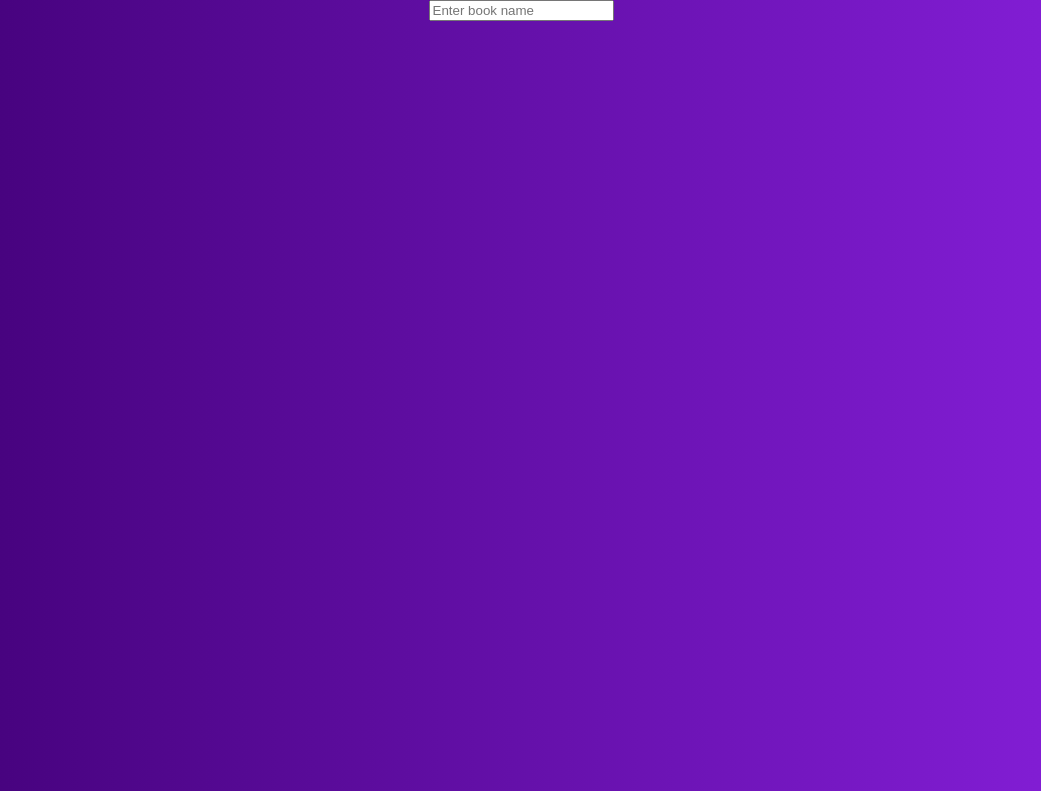
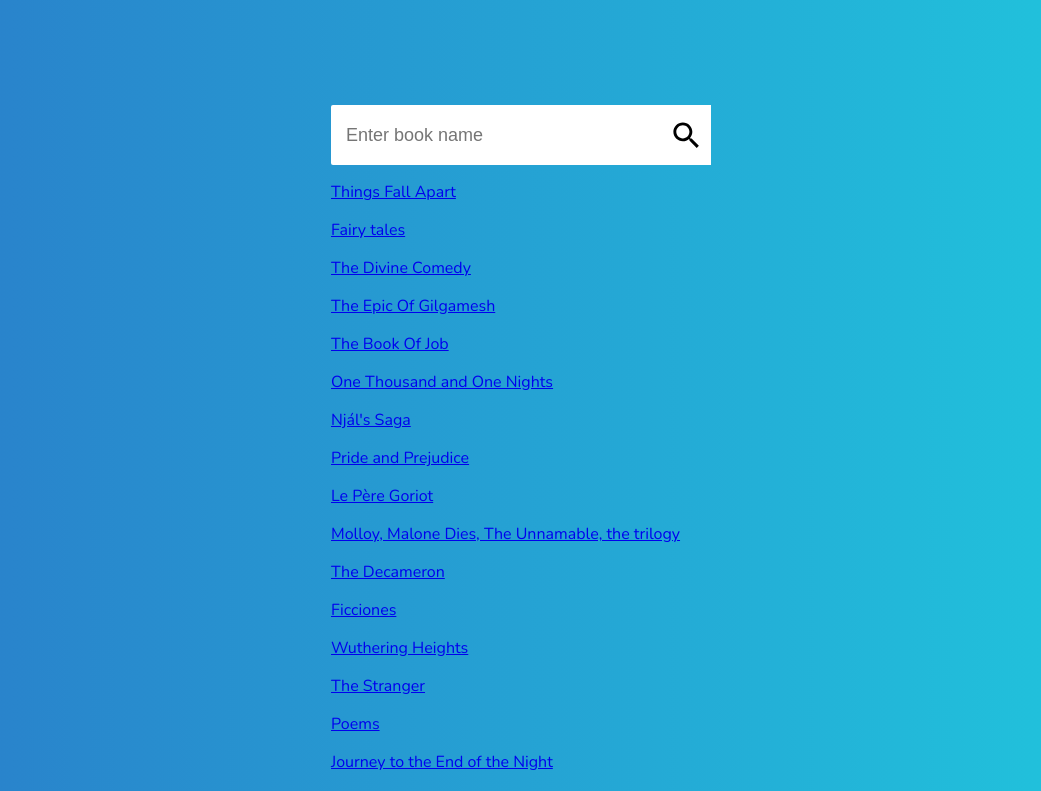
Before and after one commit to gajjarkaran/books-database-search, a React (Create React App) app: page / in a window 1280 px wide. Shown: the top 791 px of the page, without its empty margins (119-1160 px from the left). Built offline with nearby package versions, Linux system fonts and the light colour scheme.

Commit message:
display book title

```diff
--- a/package.json
+++ b/package.json
@@ -3,6 +3,10 @@
   "version": "0.1.0",
   "private": true,
   "dependencies": {
+    "@emotion/react": "^11.4.1",
+    "@emotion/styled": "^11.3.0",
+    "@mui/icons-material": "^5.0.1",
+    "@mui/material": "^5.0.2",
     "@testing-library/jest-dom": "^5.14.1",
     "@testing-library/react": "^11.2.7",
     "@testing-library/user-event": "^12.8.3",
--- a/src/App.css
+++ b/src/App.css
@@ -1,14 +1,14 @@
-.App{
+@import url("https://fonts.googleapis.com/css2?family=Nunito:wght@400;700&display=swap");
+.App {
   width: 100vw;
-  height: 100vw;
+  height: 100vh;
   display: flex;
   align-items: center;
   flex-direction: column;
   font-family: "Nunito", sans-serif;
-  background-image: linear-gradient(90deg, #410076, #8820dd);
+  background-image: linear-gradient(90deg, #2a7dca, #20c7dd);
 }
-
-body{
+body {
   padding: 0;
   margin: 0;
 }
--- a/src/App.js
+++ b/src/App.js
@@ -1,10 +1,11 @@
 import './App.css';
 import SearchBar from './components/SearchBar';
+import BookData from './Data.json'
 
 function App() {
   return (
     <div className="App">
-      <SearchBar placeholder = "Enter book name" />
+      <SearchBar placeholder = "Enter book name" data = {BookData} />
     </div>
   );
 }
--- a/src/components/SearchBar.css
+++ b/src/components/SearchBar.css
@@ -0,0 +1,68 @@
+.searchInputs {
+  margin-top: 105px;
+  display: flex;
+}
+
+.search input {
+  background-color: white;
+  border: 0;
+  border-radius: 2px;
+  border-top-right-radius: 0px;
+  border-bottom-right-radius: 0px;
+  font-size: 18px;
+  padding: 15px;
+  height: 30px;
+  width: 300px;
+}
+
+.searchIcon {
+  height: 60px;
+  width: 50px;
+  background-color: white;
+  display: grid;
+  place-items: center;
+}
+
+input:focus {
+  outline: none;
+}
+.searchIcon svg {
+  font-size: 35px;
+}
+
+/* .dataResult {
+  margin-top: 5px;
+  width: 300px;
+  height: 200px;
+  background-color: white;
+  box-shadow: rgba(0, 0, 0, 0.35) 0px 5px 15px;
+  overflow: hidden;
+  overflow-y: auto;
+} */
+
+/* .dataResult::-webkit-scrollbar {
+  display: none;
+}
+
+.dataResult .dataItem {
+  width: 100%;
+  height: 50px;
+  display: flex;
+  align-items: center;
+  color: black;
+}
+
+.dataItem p {
+  margin-left: 10px;
+}
+a {
+  text-decoration: none;
+}
+
+a:hover {
+  background-color: lightgrey;
+}
+
+#clearBtn {
+  cursor: pointer;
+} */
--- a/src/components/SearchBar.jsx
+++ b/src/components/SearchBar.jsx
@@ -1,13 +1,30 @@
 import React from "react";
+import "./SearchBar.css";
+import SearchIcon from "@mui/icons-material/Search";
 
-function SearchBar({placeholder, data}) {
+function SearchBar({ placeholder, data }) {
   return (
     <div className="search">
       <div className="searchInputs">
-        <input type="text" placeholder = {placeholder}/>
-        <div className="searchIcon"></div>
+        <input type="text" placeholder={placeholder} />
+        <div className="searchIcon">
+          <SearchIcon />
+        </div>
       </div>
-      <div className="dataResult"></div>
+      <div className="dataResult">
+        {data.map((value, key) => {
+          return (
+            <a
+              className="dataItem"
+              href={value.link}
+              target="_blank"
+              rel="noreferrer"
+            >
+              <p>{value.title} </p>
+            </a>
+          );
+        })}
+      </div>
     </div>
   );
 }
```
Also changed, not shown: 1 other file (tests, documents, lock files or other folders).
